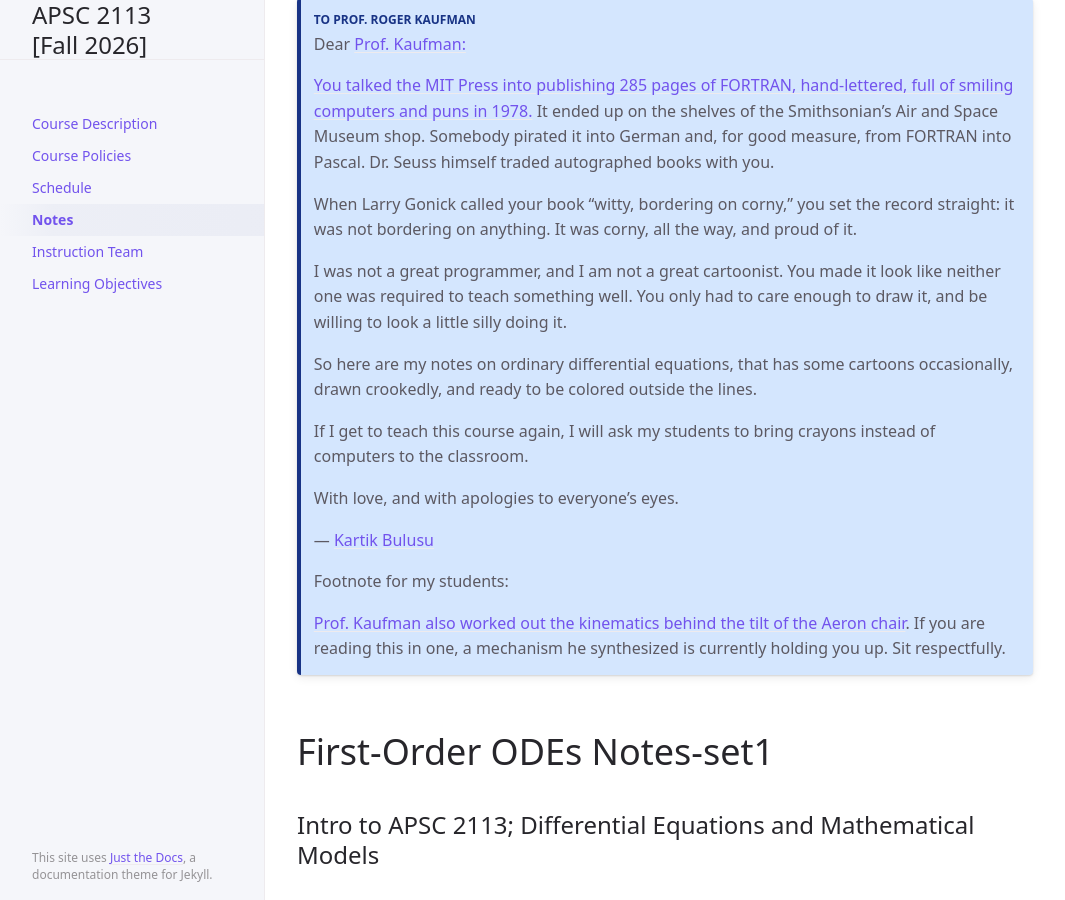
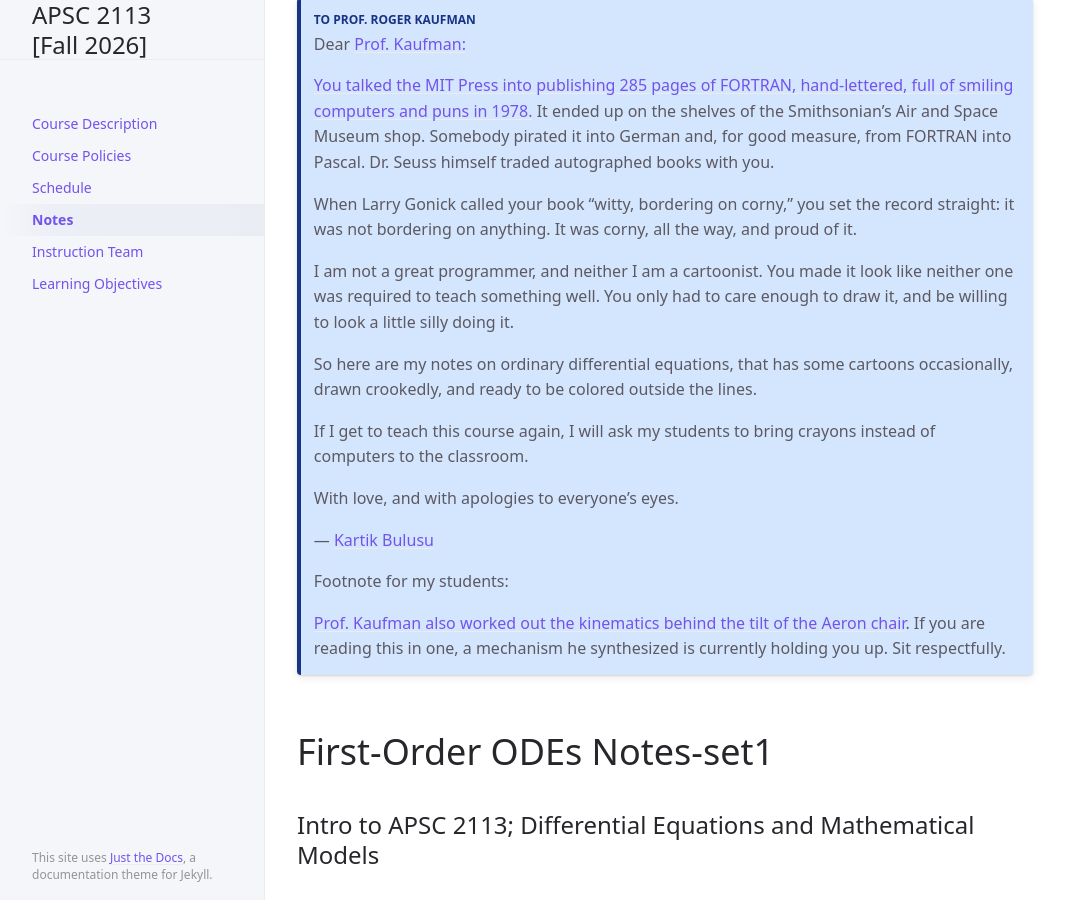
Before and after one commit to gwu-apsc2113/fall2026, a Jekyll site: the page built from docs/Notes/index.md, in a window 1280 px wide and 900 px high, scrolled down 1936 px. Shown: the whole window, without its empty margins (107-1172 px from the left). Built offline with Jekyll 4.4.1, drawn with Linux system fonts in a browser that asks for light colours; cached includes are drawn as plain includes.

Commit message:
Commit-3 10/13/2026

```diff
--- a/docs/Notes/index.md
+++ b/docs/Notes/index.md
@@ -30,7 +30,7 @@ nav_order: 4
 >
 > When Larry Gonick called your book "witty, bordering on corny," you set the record straight: it was not bordering on anything. It was corny, all the way, and proud of it.
 >
-> I was not a great programmer, and I am not a great cartoonist. You made it look like neither one was required to teach something well. You only had to care enough to draw it, and be willing to look a little silly doing it.
+> I am not a great programmer, and neither I am a cartoonist. You made it look like neither one was required to teach something well. You only had to care enough to draw it, and be willing to look a little silly doing it.
 >
 > So here are my notes on ordinary differential equations, that has some cartoons occasionally, drawn crookedly, and ready to be colored outside the lines.
 >
```
